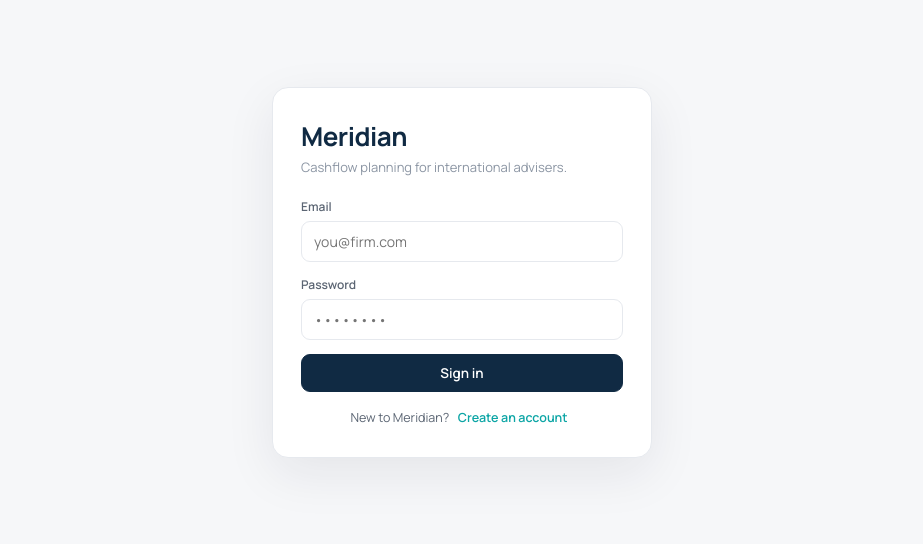
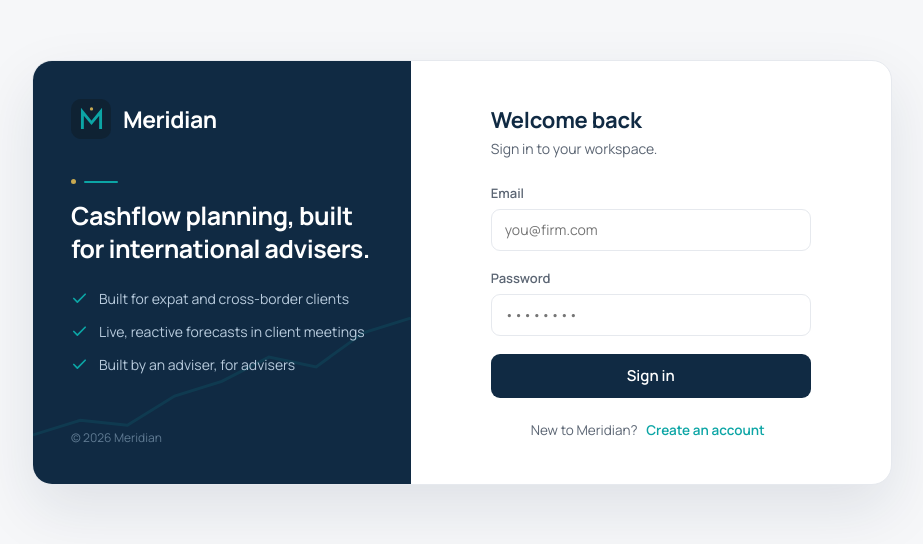
Before and after one commit to Nandos-mufc/Cashflow-Forecast, a Next.js app: page /login in a window 1280 px wide. Shown: the part 128-672 px from the top of the page, without its empty margins (178-1101 px from the left). Built offline with nearby package versions, Linux system fonts and the light colour scheme; no server answers.

Commit message:
Add files via upload

```diff
--- a/app/login/page.jsx
+++ b/app/login/page.jsx
@@ -40,33 +40,106 @@ export default function LoginPage() {
     }
   }
 
+  const isSignin = mode === "signin";
+
   return (
-    <div className="auth-wrap">
-      <div className="auth-card">
-        <h1>Meridian</h1>
-        <p className="sub">Cashflow planning for international advisers.</p>
+    <div className="ml-wrap">
+      <style>{`
+        .ml-wrap{min-height:100vh;display:flex;align-items:center;justify-content:center;padding:24px;background:var(--bg);}
+        .ml-card{width:100%;max-width:860px;display:flex;background:var(--card);border:1px solid var(--border);border-radius:20px;overflow:hidden;box-shadow:0 24px 60px rgba(16,42,67,0.10);}
+        .ml-brand{flex:0 0 44%;background:#102A43;padding:38px;display:flex;flex-direction:column;justify-content:space-between;position:relative;overflow:hidden;}
+        .ml-brand-curve{position:absolute;left:0;bottom:0;width:100%;height:46%;opacity:.13;}
+        .ml-logo{display:flex;align-items:center;gap:12px;position:relative;}
+        .ml-logo-tile{width:40px;height:40px;border-radius:10px;background:#0F2233;display:inline-flex;align-items:center;justify-content:center;}
+        .ml-logo-word{color:#fff;font-size:23px;font-weight:700;letter-spacing:-0.02em;}
+        .ml-line{display:flex;align-items:center;gap:8px;margin-bottom:16px;}
+        .ml-line .dot{width:5px;height:5px;border-radius:50%;background:#C8A951;}
+        .ml-line .bar{width:34px;height:2px;background:#0CA5A5;border-radius:2px;}
+        .ml-headline{color:#fff;font-size:25px;font-weight:700;line-height:1.3;letter-spacing:-0.02em;margin-bottom:24px;max-width:300px;position:relative;}
+        .ml-tick{display:flex;align-items:center;gap:11px;color:#B8CBDD;font-size:14px;margin-bottom:14px;position:relative;}
+        .ml-tick svg{flex:none;}
+        .ml-copy{color:#5F7A92;font-size:12px;position:relative;}
+        .ml-form{flex:1;padding:44px 40px;display:flex;align-items:center;justify-content:center;}
+        .ml-form-inner{width:100%;max-width:320px;}
+        .ml-h{font-size:22px;font-weight:700;color:var(--ink);letter-spacing:-0.01em;margin:0 0 4px;}
+        .ml-sub{font-size:14px;color:var(--mid);margin:0 0 26px;}
+        .ml-field{margin-bottom:18px;}
+        .ml-field label{display:block;font-size:13px;font-weight:600;color:var(--mid);margin-bottom:7px;}
+        .ml-field input{width:100%;height:42px;border:1px solid var(--border);border-radius:9px;padding:0 13px;font-family:inherit;font-size:14px;background:var(--card);color:var(--ink);transition:.12s;}
+        .ml-field input:focus{outline:none;border-color:var(--accent);box-shadow:0 0 0 3px var(--accent-soft);}
+        .ml-btn{width:100%;height:44px;background:var(--accent-strong);color:#fff;border:none;border-radius:9px;font-family:inherit;font-weight:600;font-size:15px;cursor:pointer;transition:.12s;}
+        .ml-btn:hover{filter:brightness(1.12);}
+        .ml-btn:disabled{opacity:.6;cursor:default;}
+        .ml-err{color:var(--red);font-size:12.5px;margin:0 0 14px;}
+        .ml-info{color:var(--accent);font-size:12.5px;margin:0 0 14px;}
+        .ml-switch{text-align:center;font-size:13.5px;color:var(--mid);margin-top:22px;}
+        .ml-switch button{border:none;background:none;color:var(--accent);font-weight:600;cursor:pointer;font-family:inherit;font-size:13.5px;}
+        @media(max-width:640px){.ml-brand{display:none;}.ml-card{max-width:380px;}.ml-form{padding:34px 28px;}}
+      `}</style>
 
-        <div className="field">
+      <div className="ml-card">
+        <div className="ml-brand">
+          <svg className="ml-brand-curve" viewBox="0 0 400 200" preserveAspectRatio="none">
+            <polyline points="0,150 50,135 100,140 150,110 200,95 250,70 300,80 350,45 400,30" fill="none" stroke="#0CA5A5" strokeWidth="3" />
+          </svg>
+          <div className="ml-logo">
+            <span className="ml-logo-tile">
+              <svg width="23" height="26" viewBox="0 0 48 54">
+                <path d="M5 48 L5 12 L24 35 L43 12 L43 48" stroke="#0CA5A5" strokeWidth="6" fill="none" />
+                <circle cx="24" cy="6" r="3.4" fill="#C8A951" />
+              </svg>
+            </span>
+            <span className="ml-logo-word">Meridian</span>
+          </div>
+
+          <div>
+            <div className="ml-line"><span className="dot" /><span className="bar" /></div>
+            <div className="ml-headline">Cashflow planning, built for international advisers.</div>
+            {[
+              "Built for expat and cross-border clients",
+              "Live, reactive forecasts in client meetings",
+              "Built by an adviser, for advisers",
+            ].map((t) => (
+              <div className="ml-tick" key={t}>
+                <svg width="17" height="17" viewBox="0 0 24 24" fill="none" stroke="#0CA5A5" strokeWidth="2.4" strokeLinecap="round" strokeLinejoin="round">
+                  <path d="M20 6 L9 17 L4 12" />
+                </svg>
+                {t}
+              </div>
+            ))}
+          </div>
+
+          <div className="ml-copy">© 2026 Meridian</div>
+        </div>
+
+        <div className="ml-form">
+          <div className="ml-form-inner">
+            <h1 className="ml-h">{isSignin ? "Welcome back" : "Create your account"}</h1>
+            <p className="ml-sub">{isSignin ? "Sign in to your workspace." : "Start planning in minutes."}</p>
+
+            <div className="ml-field">
               <label>Email</label>
               <input type="email" value={email} onChange={(e) => setEmail(e.target.value)} placeholder="you@firm.com" autoComplete="email" />
             </div>
-        <div className="field">
+            <div className="ml-field">
               <label>Password</label>
-          <input type="password" value={password} onChange={(e) => setPassword(e.target.value)} placeholder="••••••••" autoComplete={mode === "signin" ? "current-password" : "new-password"} onKeyDown={(e) => e.key === "Enter" && submit()} />
+              <input type="password" value={password} onChange={(e) => setPassword(e.target.value)} placeholder="••••••••" autoComplete={isSignin ? "current-password" : "new-password"} onKeyDown={(e) => e.key === "Enter" && submit()} />
             </div>
 
-        {err && <div className="auth-err">{err}</div>}
-        {info && <div className="auth-err" style={{ color: "var(--mid)" }}>{info}</div>}
+            {err && <div className="ml-err">{err}</div>}
+            {info && <div className="ml-info">{info}</div>}
 
-        <button className="btn btn-primary" style={{ width: "100%" }} onClick={submit} disabled={busy}>
-          {busy ? "…" : mode === "signin" ? "Sign in" : "Create account"}
+            <button className="ml-btn" onClick={submit} disabled={busy}>
+              {busy ? "…" : isSignin ? "Sign in" : "Create account"}
             </button>
 
-        <div className="auth-switch">
-          {mode === "signin" ? "New to Meridian? " : "Already have an account? "}
-          <button onClick={() => { setMode(mode === "signin" ? "signup" : "signin"); setErr(""); setInfo(""); }}>
-            {mode === "signin" ? "Create an account" : "Sign in"}
+            <div className="ml-switch">
+              {isSignin ? "New to Meridian? " : "Already have an account? "}
+              <button onClick={() => { setMode(isSignin ? "signup" : "signin"); setErr(""); setInfo(""); }}>
+                {isSignin ? "Create an account" : "Sign in"}
               </button>
+            </div>
+          </div>
         </div>
       </div>
     </div>
```
Lines whose indentation alone changed are shown as unchanged.
